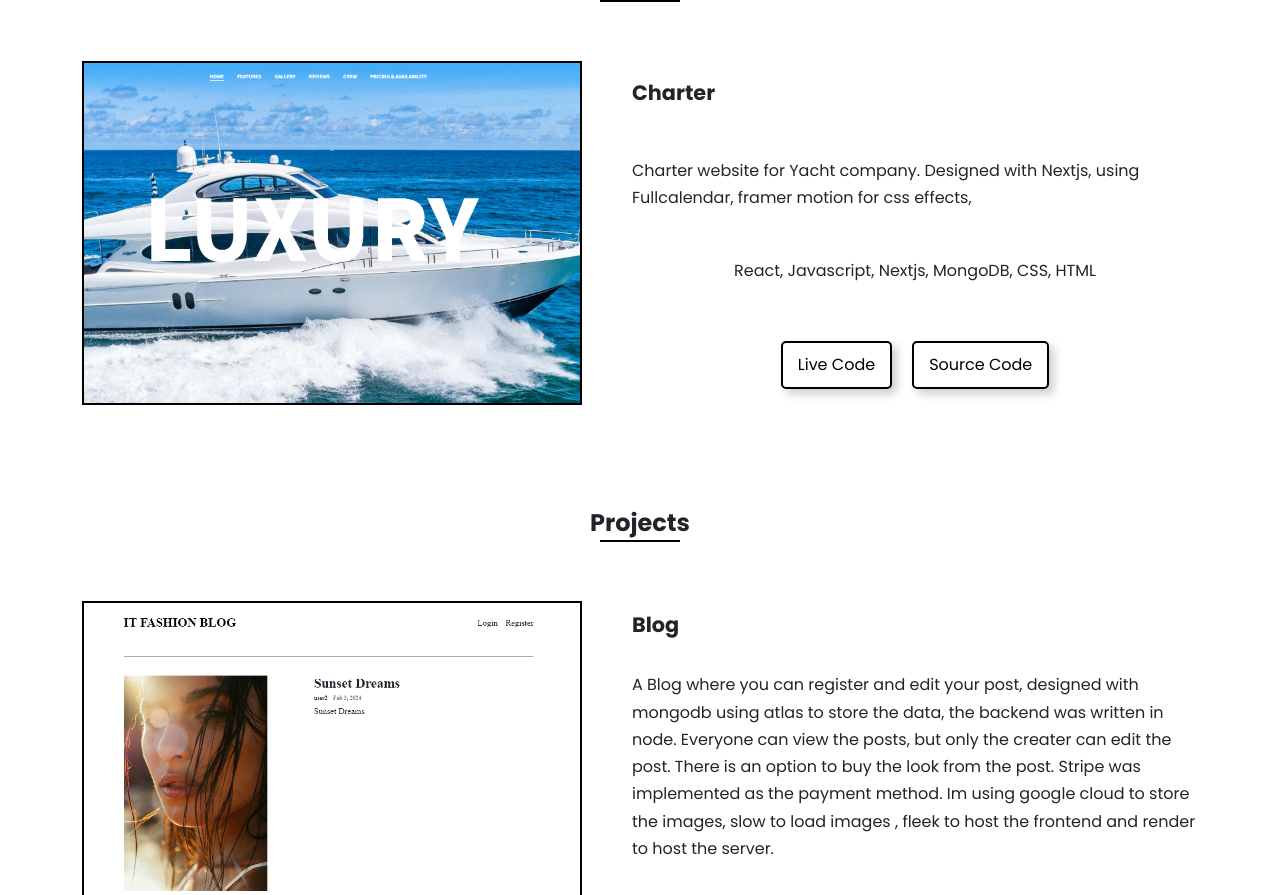
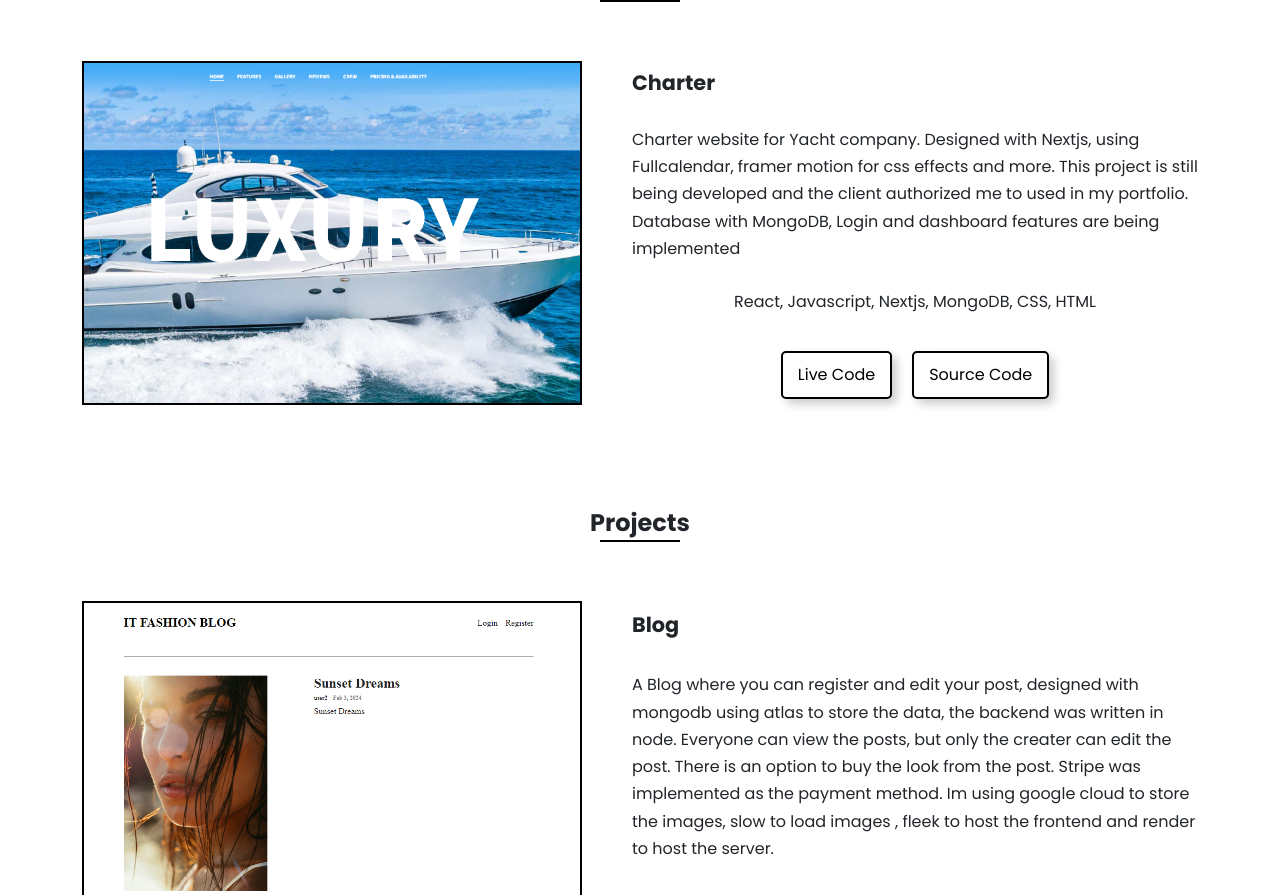
Before and after one commit to marceloaraujodev/marceloaraujodev, a React (Vite) app: page / in a window 1280 px wide. Shown: the part 783-1678 px from the top of the page. Built offline with nearby package versions, Linux system fonts and the light colour scheme.

Commit message:
description of charter project

```diff
--- a/src/components/CharterBoats.jsx
+++ b/src/components/CharterBoats.jsx
@@ -26,7 +26,7 @@ export default function CharterBoats() {
     </div>
     <div className={`projects-info ${inViewBlogInfo ? 'animated4' : ''}`} ref={blogRefInfo}>
       <p className="projects-item-title">Charter</p>
-      <p className="projects-description">Charter website for Yacht company. Designed with Nextjs, using Fullcalendar, framer motion for css effects, </p>
+      <p className="projects-description">Charter website for Yacht company. Designed with Nextjs, using Fullcalendar, framer motion for css effects and more. This project is still being developed and the client authorized me to used in my portfolio. Database with MongoDB, Login and dashboard features are being implemented</p>
       <div className="projects-langagues">React, Javascript, Nextjs, MongoDB, CSS, HTML</div>
       <div className="btn-container">
         <Button text='Live Code' href="https://charter-ebon.vercel.app/" />
```
